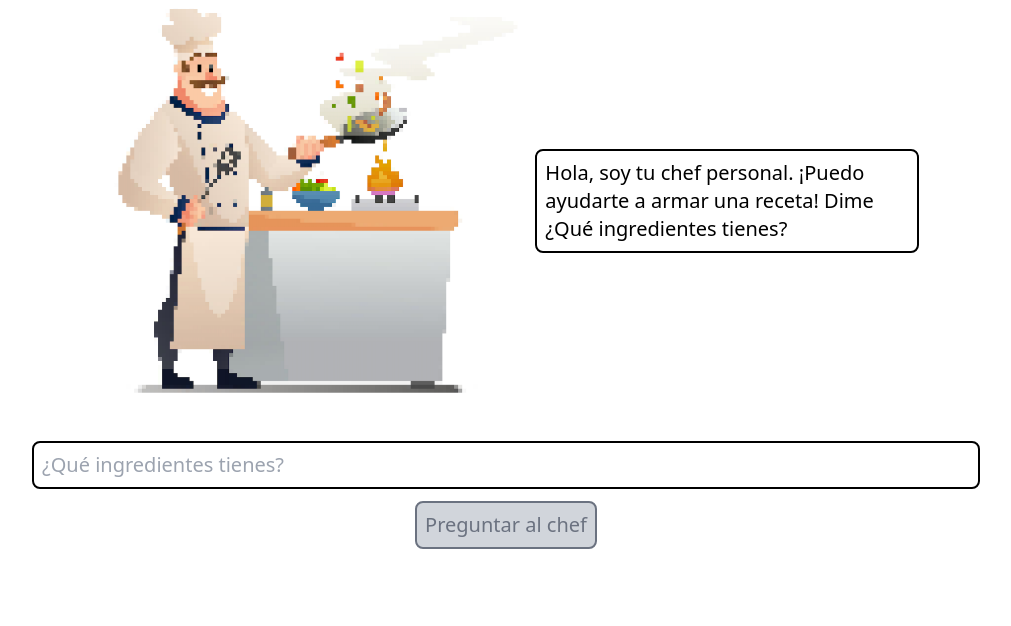
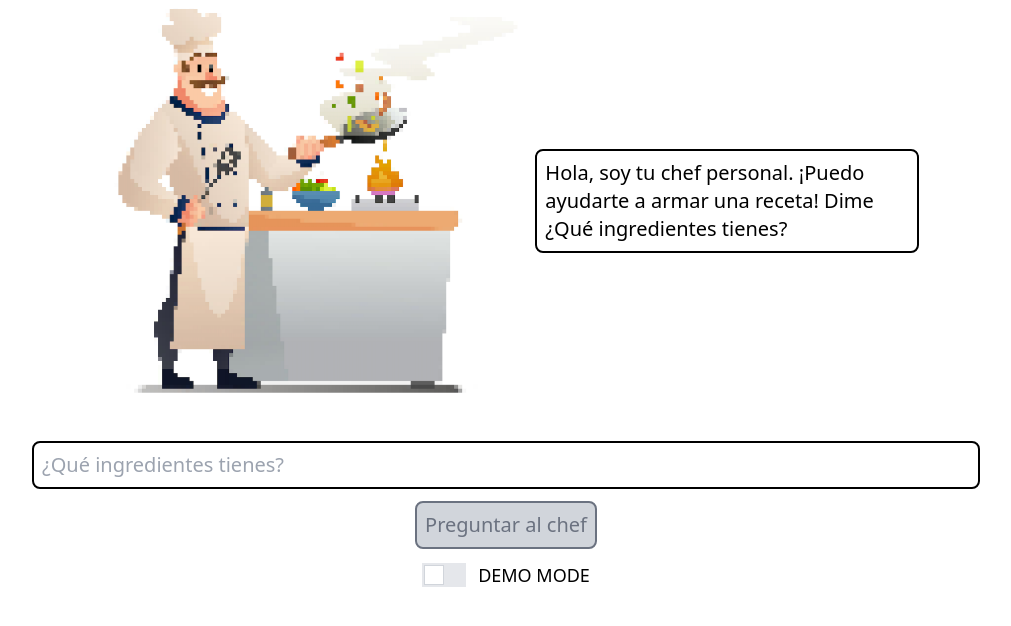
Before and after one commit to NicMotta/chef-ia, an Astro site: page / in a window 1280 px wide. Shown: the part 100-726 px from the top of the page, without its empty margins (134-1145 px from the left). Built offline with nearby package versions, Linux system fonts and the light colour scheme; Astro itself is replaced by a stand-in of ours.

Commit message:
added toggle demo mode

```diff
--- a/src/components/InputText.jsx
+++ b/src/components/InputText.jsx
@@ -1,12 +1,13 @@
 import { useEffect, useState } from "react";
 import { useStore } from '@nanostores/react';
 import { CONTENT, URL, DATA_MOCK } from "../utils/constants";
-import { isLoading, responseData, recipe } from '../utils/store';
+import { isLoading, responseData, recipe, isDemoMode } from '../utils/store';
 
 export default function InputText(props) {
   const [value, setValue] = useState('');
   const $isLoading = useStore(isLoading);
   const $response = useStore(responseData);
+  const $isDemoMode = useStore(isDemoMode);
 
   const postData = {
     model: "chef",
@@ -49,9 +50,11 @@ export default function InputText(props) {
     responseData.set(null);
     recipe.set(null);
     isLoading.set(true);
-    responseData.set(DATA_MOCK);
     setValue('');
-    //dataPost();
+
+    $isDemoMode
+    ? responseData.set(DATA_MOCK)
+    : await dataPost()
   }
 
   useEffect(() => {
@@ -75,6 +78,11 @@ export default function InputText(props) {
       <button className="text-xl m-auto border-2 rounded-lg p-2 border-black bg-orange-500 hover:bg-orange-400 disabled:bg-gray-300 disabled:border-gray-500 disabled:text-gray-500" disabled={value === '' || $isLoading} onClick={handleClick}>
         {$isLoading ? CONTENT.button.loading : CONTENT.button.start}
       </button>
+      <label className="inline-flex items-center cursor-pointer m-auto">
+        <input onClick={() => isDemoMode.set(!isDemoMode.get())} type="checkbox" value="" className="sr-only peer"/>
+         <div className="relative w-11 h-6 bg-gray-200 peer-focus:outline-none peer-focus:ring-4 peer-focus:ring-blue-300 dark:peer-focus:ring-blue-800 peer dark:bg-gray-300 peer-checked:after:translate-x-full rtl:peer-checked:after:-translate-x-full peer-checked:after:border-white after:content-[''] after:absolute after:top-[2px] after:start-[2px] after:bg-white after:border-gray-300 after:border after after:h-5 after:w-5 after:transition-all dark:border-gray-600 peer-checked:bg-orange-400"></div>
+        <span className="ms-3 text-lg font-medium text-black">{$isDemoMode ? CONTENT.toggle.demo : CONTENT.toggle.live}</span>
+      </label>
     </div>
   );
 }
--- a/src/utils/constants.js
+++ b/src/utils/constants.js
@@ -18,6 +18,10 @@ export const CONTENT = {
     start: "Preguntar al chef",
     loading: "Pensando ...",
   },
+  toggle: {
+    demo: "DEMO MODE",
+    live: "LIVE",
+  },
 };
 
 export const URL = "http://localhost:11434/api/generate";
--- a/src/utils/store.js
+++ b/src/utils/store.js
@@ -3,3 +3,4 @@ import { atom } from "nanostores";
 export const isLoading = atom(false);
 export const responseData = atom(null);
 export const recipe = atom(null);
+export const isDemoMode = atom(true);
```
